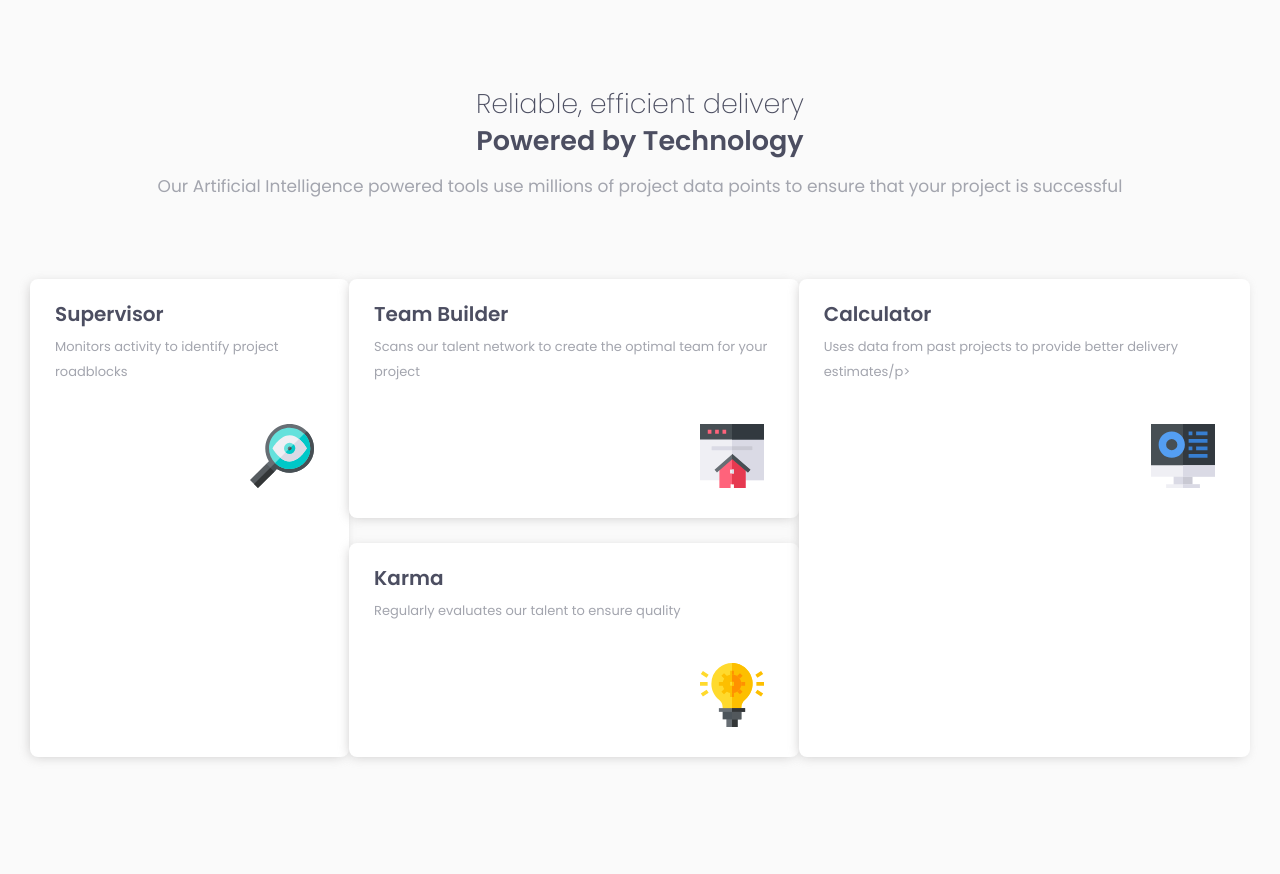
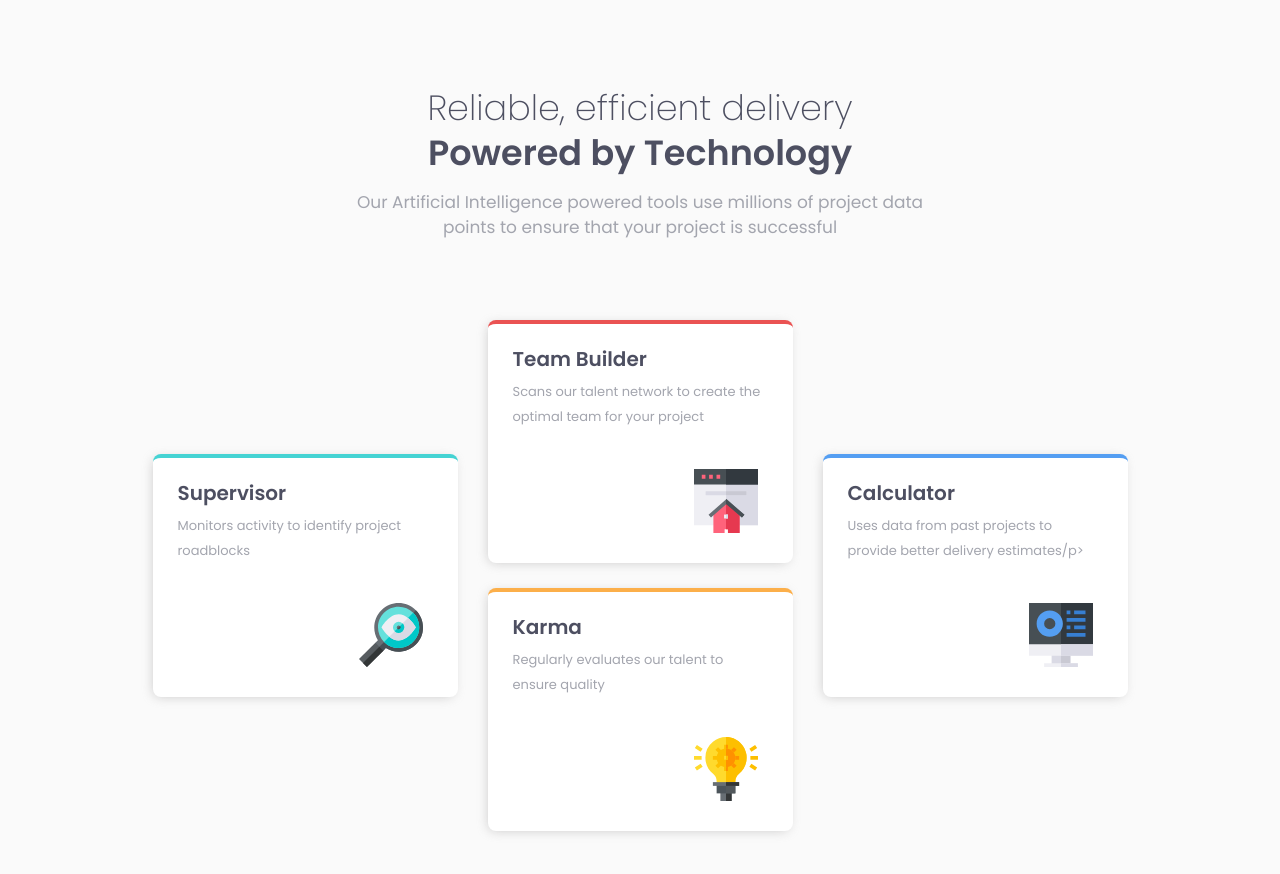
Before and after one commit to JotaJotaM1/four-card-feature-section, a plain HTML site: page index.html in a window 1280 px wide. Drawn offline with Linux system fonts and the light colour scheme.

Commit message:
Finished project

```diff
--- a/css/style.css
+++ b/css/style.css
@@ -4,17 +4,17 @@
 :root {
   /*Primary Colors*/
 
-  --Red: hsl(0, 78%, 62%);
-  --Cyan: hsl(180, 62%, 55%);
-  --Orange: hsl(34, 97%, 64%);
-  --Blue: hsl(212, 86%, 64%);
+  --Red: #ea5353;
+  --Cyan: #45d3d3;
+  --Orange: #fcaf4a;
+  --Blue: #549ef2;
   --Blanco: #fff;
 
   /*Neutral Colors*/
 
-  --Very-dark-blue: hsl(234, 12%, 34%);
-  --Grayish-Blue: hsl(229, 6%, 66%);
-  --Very-Light-Gray: hsl(0, 0%, 98%);
+  --Very-dark-blue: #4d4f61;
+  --Grayish-Blue: #a3a5ae;
+  --Very-Light-Gray: #fafafa;
 }
 body {
   background-color: var(--Very-Light-Gray);
@@ -57,6 +57,18 @@ main {
   box-shadow: -2px 2px 12px -3px rgba(180, 179, 179, 0.75);
   border-radius: 8px;
 }
+.boxOne {
+  border-top: 4px solid var(--Cyan);
+}
+.boxTwo {
+  border-top: 4px solid var(--Red);
+}
+.boxThree {
+  border-top: 4px solid var(--Orange);
+}
+.boxFour {
+  border-top: 4px solid var(--Blue);
+}
 .nameBox {
   font-size: 20px;
   font-weight: 600;
@@ -78,11 +90,38 @@ main {
   flex-direction: row-reverse;
   padding: 0 35px 30px;
 }
-
-@media (min-width: 900px){
-    .containerFather{
-        display: flex;
-
-    }
-
+@media (min-width: 900px) {
+  .containerFather {
+    display: flex;
+    justify-content: center;
+    align-items: center;
+  }
+  .boxOne {
+    margin-right: 30px;
+    height: 45%;
+    width: 25%;
+  }
+  .boxTwoandThree {
+    height: 45%;
+    width: 25%;
+  }
+  .boxFour {
+    margin-left: 30px;
+    height: 40%;
+    width: 25%;
+  }
+  .containerTittle {
+    display: flex;
+    flex-direction: column;
+    justify-content: center;
+    align-items: center;
+  }
+  .tittleOne,
+  .tittleTwo {
+    font-size: 35px;
+  }
+  .textTittle {
+    text-align: center;
+    width: 60%;
+  }
 }
--- a/index.html
+++ b/index.html
@@ -1,6 +1,5 @@
 <!DOCTYPE html>
 <html lang="en">
-
   <head>
     <meta charset="UTF-8" />
     <meta http-equiv="X-UA-Compatible" content="IE=edge" />
@@ -14,45 +13,54 @@
       <div class="containerTittle">
         <p class="tittleOne">Reliable, efficient delivery</p>
         <p class="tittleTwo">Powered by Technology</p>
-            <p class="textTittle">Our Artificial Intelligence powered tools use millions of project data points
-                to ensure that your project is successful</p>
+        <p class="textTittle">
+          Our Artificial Intelligence powered tools use millions of project data
+          points to ensure that your project is successful
+        </p>
       </div>
 
       <section class="containerFather">
-
         <div class="boxOne">
           <p class="nameBox">Supervisor</p>
-                <p class="textBox">Monitors activity to identify project roadblocks</p>
+          <p class="textBox">
+            Monitors activity to identify project roadblocks
+          </p>
           <div class="imgSupervisor">
-                    <img src="img/icon-supervisor.svg">
+            <img src="img/icon-supervisor.svg" alt="supervisor" />
           </div>
         </div>
+
         <div class="boxTwoandThree">
           <div class="boxTwo">
             <p class="nameBox">Team Builder</p>
-                    <p class="textBox">Scans our talent network to create the optimal team for your project</p>
+            <p class="textBox">
+              Scans our talent network to create the optimal team for your
+              project
+            </p>
             <div class="imgTeamBuilder">
-                        <img src="img/icon-team-builder.svg">
+              <img src="img/icon-team-builder.svg" alt="TeamBuilder" />
             </div>
           </div>
           <div class="boxThree">
             <p class="nameBox">Karma</p>
-                    <p class="textBox">Regularly evaluates our talent to ensure quality</p>
+            <p class="textBox">
+              Regularly evaluates our talent to ensure quality
+            </p>
             <div class="imgKarma">
-                        <img src="img/icon-karma.svg">
+              <img src="img/icon-karma.svg" alt="karma" />
             </div>
           </div>
         </div>
         <div class="boxFour">
           <p class="nameBox">Calculator</p>
-                <p class="textBox">Uses data from past projects to provide better delivery estimates/p>
+          <p class="textBox">
+            Uses data from past projects to provide better delivery estimates/p>
+          </p>
           <div class="imgCalculator">
-                    <img src="img/icon-calculator.svg">
+            <img src="img/icon-calculator.svg" alt="calculator" />
           </div>
         </div>
-
       </section>
-
     </main>
   </body>
 </html>
```
Lines whose indentation alone changed are shown as unchanged.
